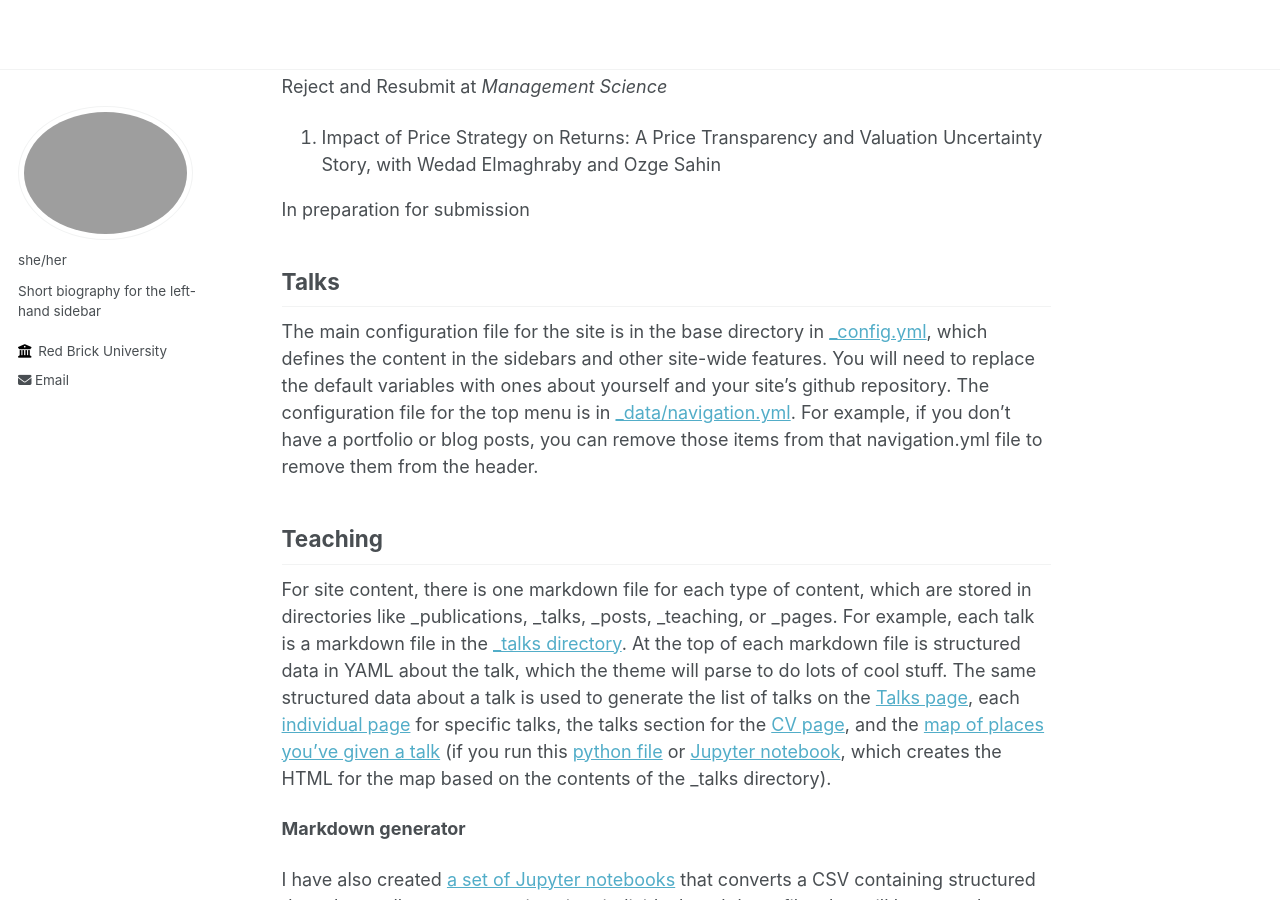
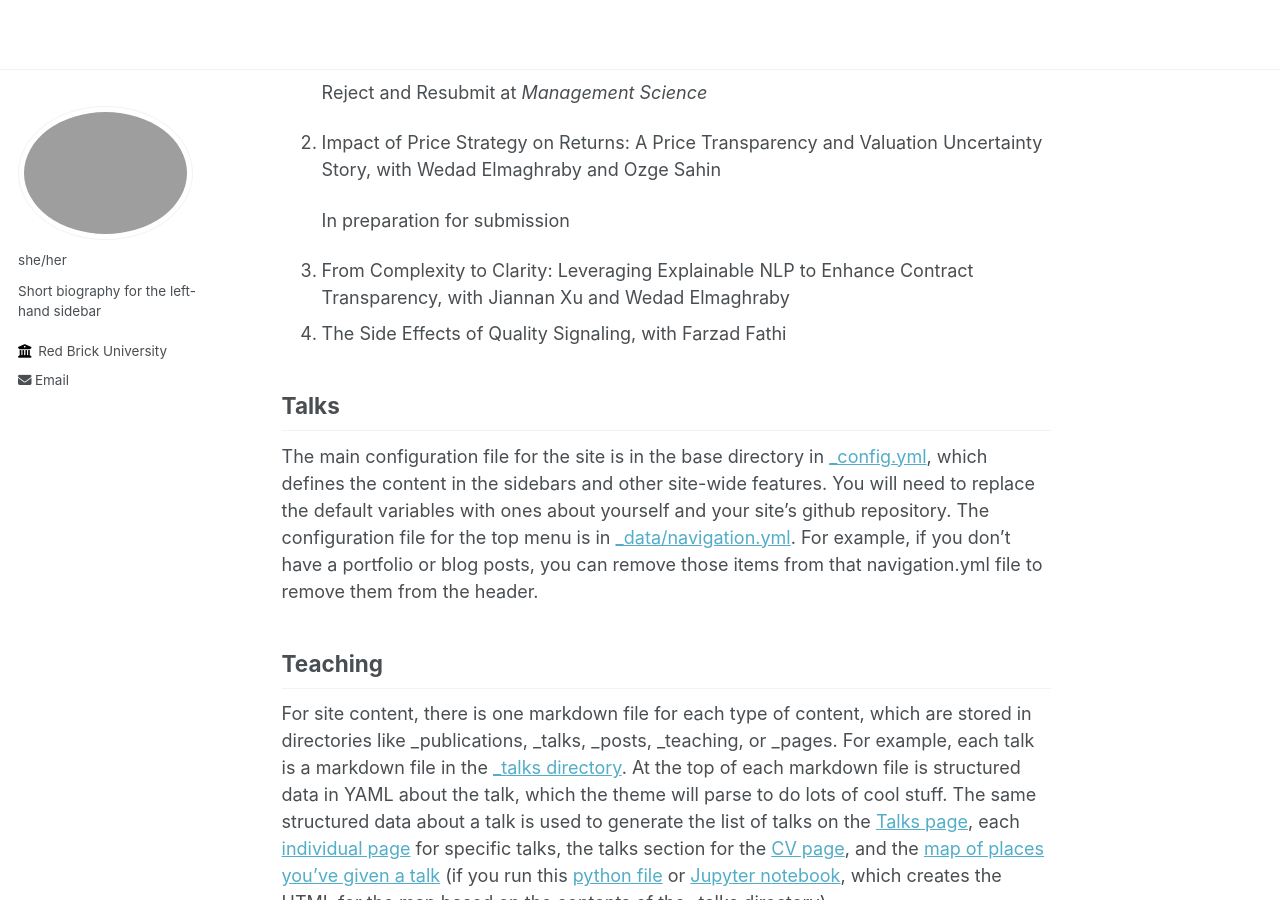
Before and after one commit to jiangyijane/jiangyijane.github.io, a Jekyll site: the page built from _pages/about.md, in a window 1280 px wide and 900 px high, scrolled down 384 px. Built offline with Jekyll 4.4.1, drawn with Linux system fonts in a browser that asks for light colours.

Commit message:
Update about.md

```diff
--- a/_pages/about.md
+++ b/_pages/about.md
@@ -13,11 +13,15 @@ Research
 ------
 1.	An Empirical Study of Blockchain-Driven Transparency in a Consumer Marketplace, with Ken Moon and Wedad Elmaghraby, [[SSRN]]()
 
-Reject and Resubmit at <i>Management Science</i>
+    Reject and Resubmit at <i>Management Science</i>
 
 2. Impact of Price Strategy on Returns: A Price Transparency and Valuation Uncertainty Story, with Wedad Elmaghraby and Ozge Sahin
 
-In preparation for submission
+    In preparation for submission
+
+3. From Complexity to Clarity: Leveraging Explainable NLP to Enhance Contract Transparency, with Jiannan Xu and Wedad Elmaghraby
+4. The Side Effects of Quality Signaling, with Farzad Fathi
+
 
 Talks
 ------
```
